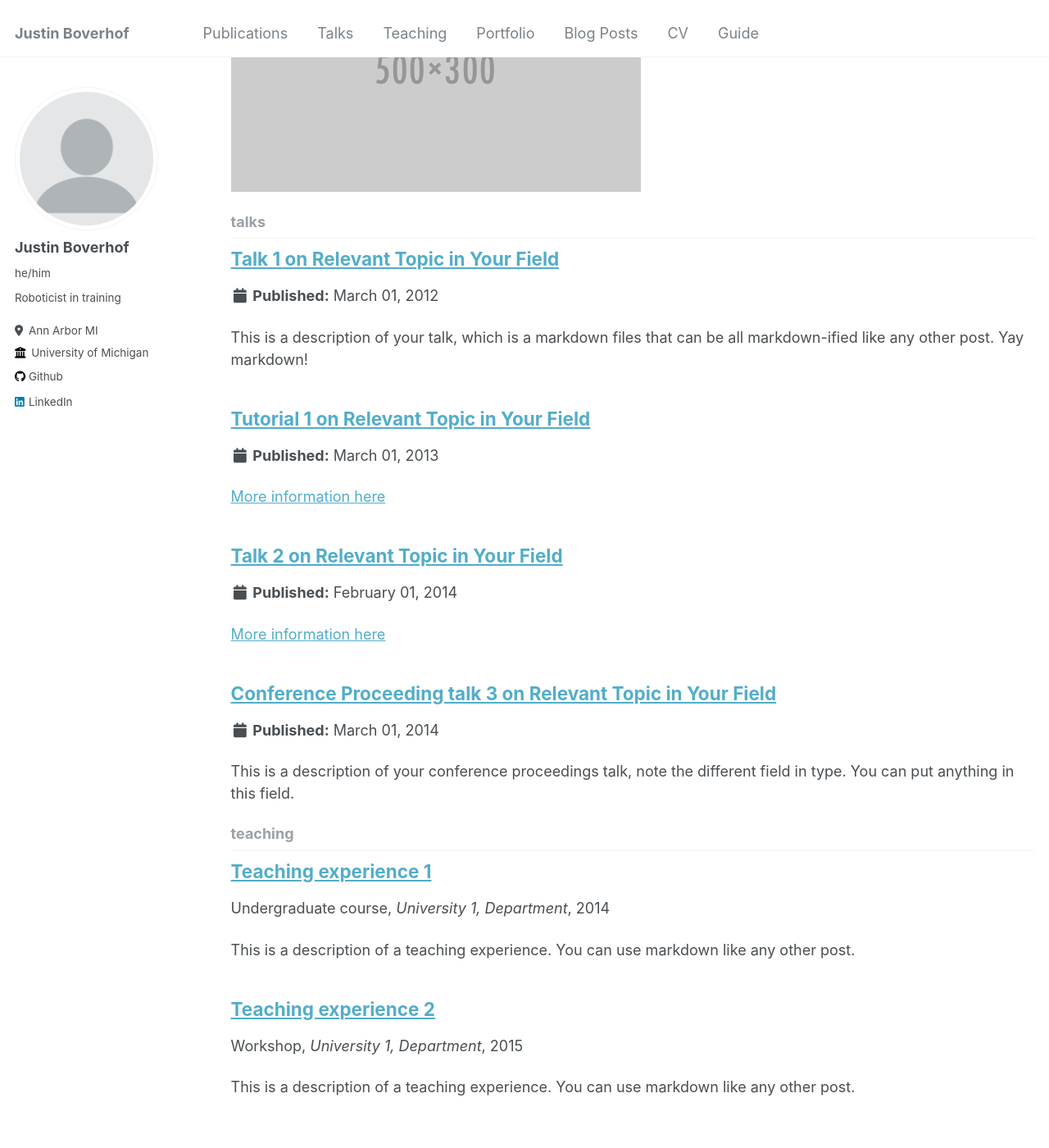
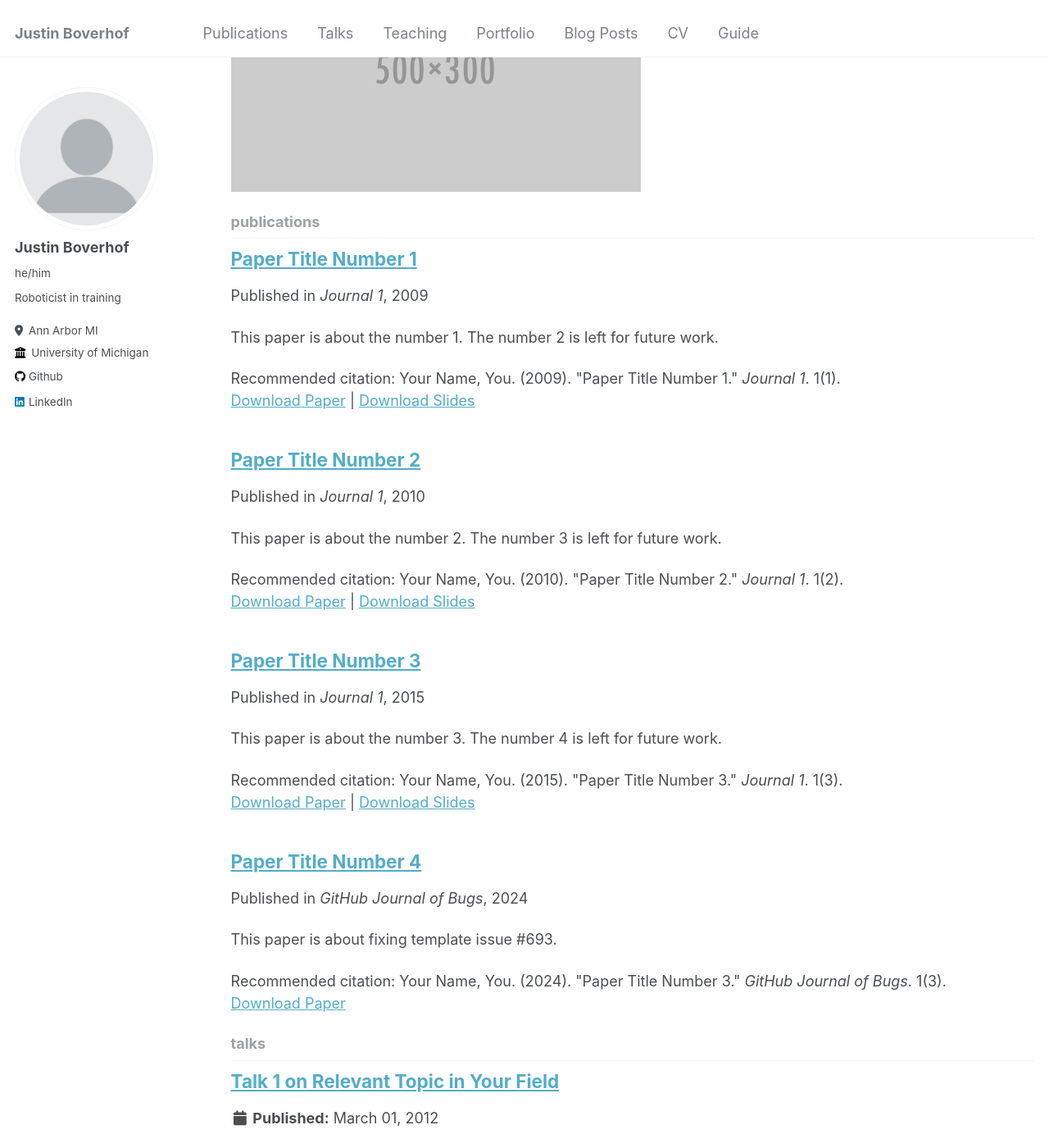
Before and after one commit to JustinBoverhof/justinboverhof.com, a Jekyll site: the page built from _pages/collection-archive.html, in a window 1280 px wide and 1400 px high, scrolled down 858 px. Shown: the whole window at 82% size. Built offline with Jekyll 4.4.1, drawn with Linux system fonts in a browser that asks for light colours; part of the change alters nothing that is shown; some of the changed text lies outside the part shown.

Commit message:
Update _config.yml

```diff
--- a/_config.yml
+++ b/_config.yml
@@ -204,7 +204,7 @@ collections:
     output: true
     permalink: /:collection/:path/
   publications:
-    output: false
+    output: true
     permalink: /:collection/:path/
   portfolio:
     output: true
@@ -244,14 +244,14 @@ defaults:
       share: true
       comments: true
   # _publications
-  - scope:
-      path: ""
-      type: publications
-    values:
-      layout: single
-      author_profile: true
-      share: true
-      comments: true
+  # - scope:
+  #     path: ""
+  #     type: publications
+  #   values:
+  #     layout: single
+  #     author_profile: true
+  #     share: true
+  #     comments: true
   # _portfolio
   - scope:
       path: ""
@@ -281,7 +281,7 @@ sass:
 permalink: /:categories/:title/
 # paginate: 5 # amount of posts to show
 # paginate_path: /page:num/
-timezone: America/Los_Angeles # http://en.wikipedia.org/wiki/List_of_tz_database_time_zones
+timezone: America/Detriot # http://en.wikipedia.org/wiki/List_of_tz_database_time_zones
 
 
 # Plugins
```
